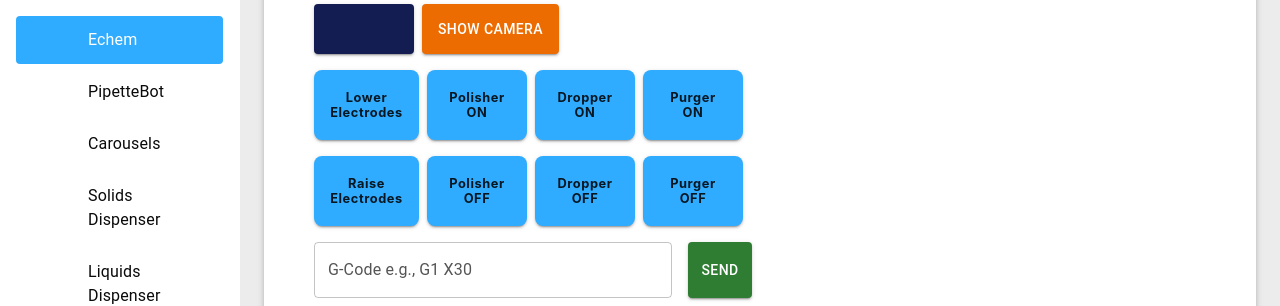
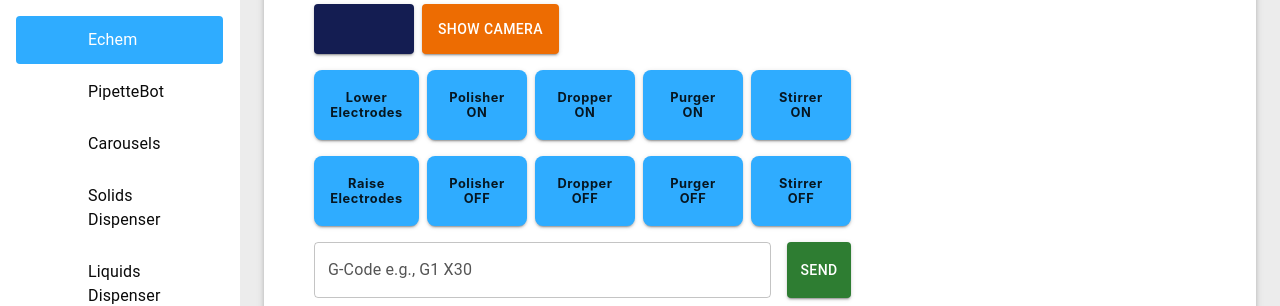
Before and after one commit to FranciscoMunguiaGaleano/CVLabUIFrontend, a React (Create React App) app in the folder cvlabui/: page /echem in a window 1280 px wide. Shown: the part 412-718 px from the top of the page. Built offline with nearby package versions, Linux system fonts and the light colour scheme; some icons are missing.

Commit message:
Added buttons in echem for stirrer control

```diff
--- a/cvlabui/src/pages/EchemPage.jsx
+++ b/cvlabui/src/pages/EchemPage.jsx
@@ -507,7 +507,7 @@ const toggleCamera = () => {
 
 
   return (
-  <Paper style={{ padding: 50, maxWidth: 1000, margin: "0px auto" }} elevation={3}>
+  <Paper style={{ padding: 50, maxWidth: 1200, margin: "0px auto" }} elevation={3}>
   <Grid container spacing={4}>
 
     {/* LEFT: Jog Control Panel */}
@@ -593,6 +593,14 @@ const toggleCamera = () => {
   >
     Purger ON
   </Button>
+  <Button
+    variant="contained"
+    color="secondary"
+    onClick={() => {call("/echem_stirrer_on"); setGripper(0)}}
+    sx={normalButton}
+  >
+    Stirrer ON
+  </Button>
 </Stack>
 
 <Stack direction="row" spacing={1} marginBottom={2}>
@@ -630,6 +638,14 @@ const toggleCamera = () => {
     sx={normalButton}
   >
     Purger OFF
+  </Button>
+  <Button
+    variant="contained"
+    color="secondary"
+    onClick={() => {call("/echem_stirrer_off"); setGripper(0)}}
+    sx={normalButton}
+  >
+    Stirrer OFF
   </Button>
 </Stack>
 
```
